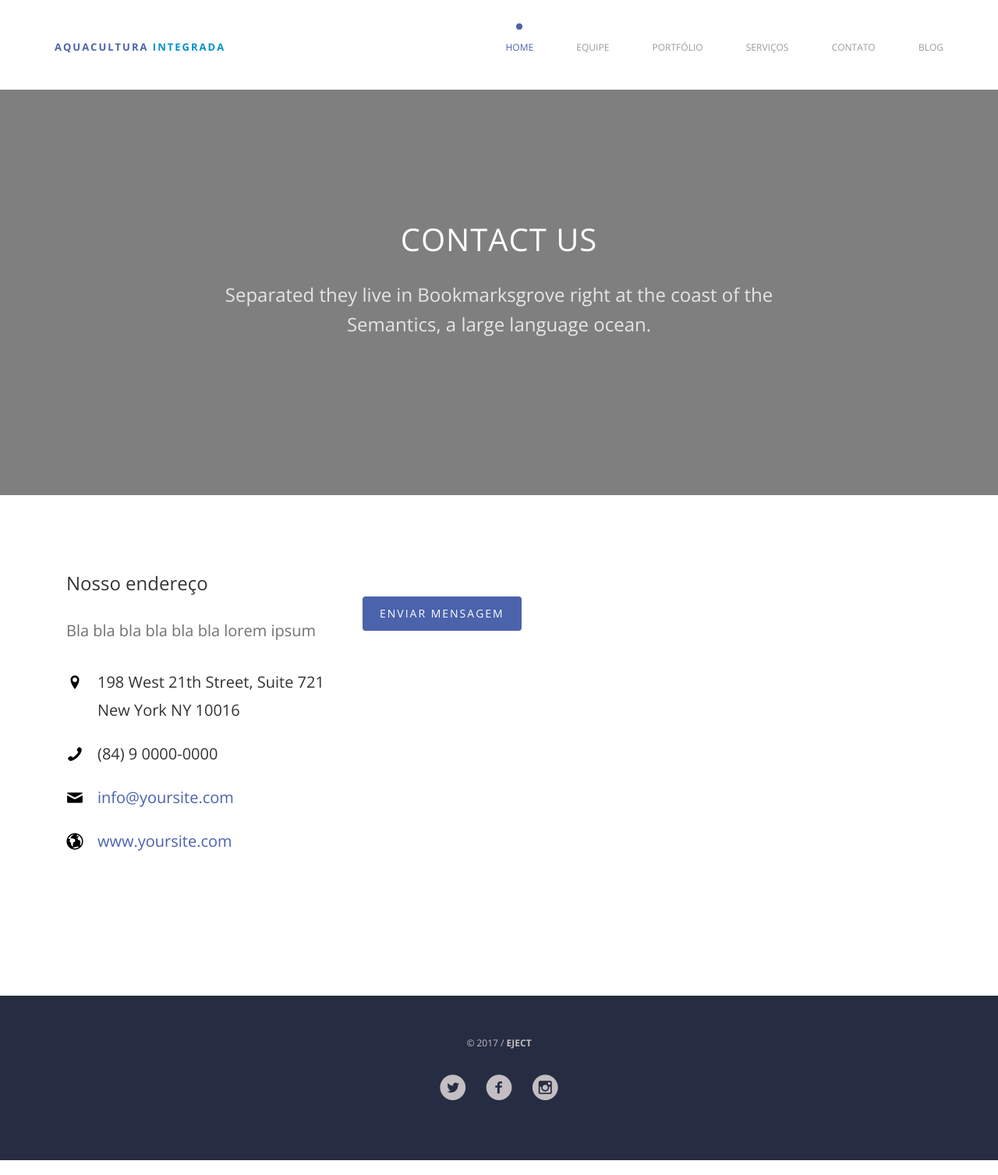
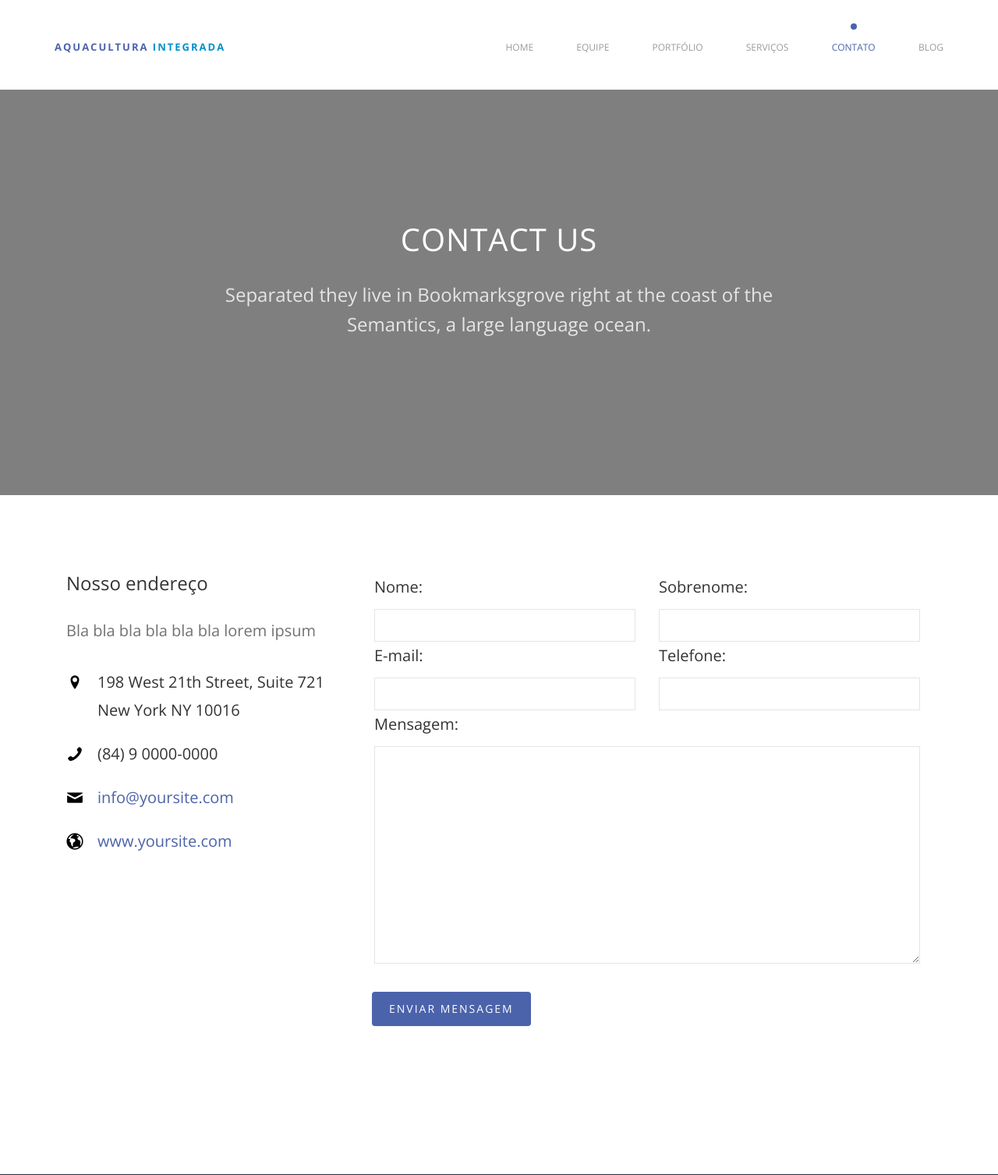
Before and after one commit to barbaravianello/aquaculturaintegrada, a Django app: page /contato in a window 1280 px wide. Shown: the top 1507 px of the page at 78% size. Run offline with Django 3.2, Linux system fonts and the light colour scheme; some libraries are stand-ins or nearby versions; some web fonts are replaced.

Commit message:
#04: Atualizando o formulário para contato

```diff
--- a/aquacultura/home/forms.py
+++ b/aquacultura/home/forms.py
@@ -1,35 +1,34 @@
 from django import forms
 from django.core.mail import send_mail
 from django.conf import settings
-from home import views
-
 
 class ContactAquacultura(forms.Form):
 
-	name = forms.CharField(label = 'Nome', widget=forms.TextInput(attrs={'class':'form-group', 'placeholder':'Nome', 'required':'required'}))
-	lastname = forms.CharField(label = 'Sobrenome', widget=forms.TextInput(attrs={'class':'form-group', 'placeholder':'Nome', 'required':'required'}))
-	email = forms.EmailField(label = 'E-mail', widget=forms.TextInput(attrs={'class':'form-group', 'placeholder':'seuemail@gmail.com', 'required':'required', 'type': 'email'}) )
-	phone = forms.IntegerField(label='Telefone', widget=forms.TextInput(attrs={'class':'form-group', 'placeholder':'(84) 3245-2124', 'required':'required', 'type': 'phone'}))
-	message = forms.CharField(label='Mensagem', widget=forms.Textarea(attrs={'class':'form-group','placeholder':'Escreva sua mensagem', 'required':'required'}))
+	name = forms.CharField(label = 'Nome', widget=forms.TextInput(attrs={'class':'form-control', 'required':'required'}))
+	lastname = forms.CharField(label = 'Sobrenome', widget=forms.TextInput(attrs={'class':'form-control','required':'required'}))
+	email = forms.EmailField(label = 'E-mail', widget=forms.TextInput(attrs={'class':'form-control','required':'required', 'type': 'email'}) )
+	phone = forms.IntegerField(label='Telefone', widget=forms.TextInput(attrs={'class':'form-control','required':'required', 'type': 'phone'}))
+	message = forms.CharField(label='Mensagem', widget=forms.Textarea(attrs={'class':'form-control', 'rows': 10, 'cols': 30, 'required':'required'}))
 
 
 	def send_mail(self):
 		message = '--------------------------------------------------------------------------------\n'
-		message += ' [CONTATO - SITE] Novo email de contato no site MetalPlan \n'
+		message += ' [CONTATO - SITE] Novo email de contato no site Aquacultura \n'
 		message += '--------------------------------------------------------------------------------\n'
-		message += 'NOME: %(name)s \n'
+		message += 'NOME: %(name)s' + ' %(lastname)s \n'
 		message += 'E-MAIL: %(email)s \n'
+		message += 'TELEFONE: %(phone)s \n'
 		message += 'MENSAGEM: %(message)s \n'
 
 
 		context = {
 			'name': self.cleaned_data['name'],
+			'lastname': self.cleaned_data['lastname'],
 			'email': self.cleaned_data['email'],
-			'about': self.cleaned_data['about'],
+			'phone': self.cleaned_data['phone'],
 			'message': self.cleaned_data['message'],
 
 		}
-
-		subject = self.cleaned_data['about']
+		subject = "Novo e-mail de contato no site Aquacultura"
 		message = message % context
 		send_mail(subject, message, settings.DEFAULT_FROM_EMAIL, [settings.CONTACT_EMAIL])
--- a/aquacultura/home/static/css/style.css
+++ b/aquacultura/home/static/css/style.css
@@ -741,6 +741,7 @@ form label {
 #gtco-started .form-inline .form-group {
   width: 100% !important;
   margin-bottom: 10px;
+  border-radius: ;
 }
 #gtco-started .form-inline .form-group .form-control {
   width: 100%;
@@ -1696,10 +1697,6 @@ ba
   box-shadow: none;
 }
 
-input[type="text"] {
-  height: 50px;
-}
-
 .form-group {
   margin-bottom: 30px;
 }
--- a/aquacultura/home/templates/contact.html
+++ b/aquacultura/home/templates/contact.html
@@ -72,11 +72,11 @@
 						</div>
 						<div class="col-md-8 main-nav">
 							<ul class="nav text-right">
-								<li class="active"><a href="{% url 'home:index' %}"><span>Home</span></a></li>
+								<li><a href="{% url 'home:index' %}"><span>Home</span></a></li>
 								<li><a href="{% url 'home:index' %}">Equipe</a></li>
 								<li><a href="{% url 'home:index' %}">Portfólio</a></li>
 								<li><a href="{% url 'home:service' %}">Serviços</a></li>
-								<li><a href="{% url 'home:contact' %}">Contato</a></li>
+								<li class="active"><a href="{% url 'home:contact' %}">Contato</a></li>
 								<li><a>Blog</a></li>
 							</ul>
 						</div>
@@ -111,48 +111,9 @@
 						<li><i class="icon-globe2"></i><a href="#">www.yoursite.com</a></li>
 					</ul>
 				</div>
-				<!--
+
 				<div class="col-md-8 animate-box">
-					<form action="#">
-						<div class="form-group row">
-							<div class="col-md-6 field">
-								<label for="firstname">Nome</label>
-								<input type="text" name="FName" id="firstname" class="form-control">
-							</div>
-							<div class="col-md-6 field">
-								<label for="lastname">Sobrenome</label>
-								<input type="text" name="FName" id="lastname" class="form-control">
-							</div>
-						</div>
-						<div class="form-group row">
-							<div class="col-md-6 field">
-								<label for="email">E-mail</label>
-								<input type="text" name="FName" id="email" class="form-control">
-							</div>
-							<div class="col-md-6 field">
-								<label for="phone">Telefone</label>
-								<input type="text" name="FName" id="phone" class="form-control">
-							</div>
-						</div>
-						<div class="form-group row">
-							<div class="col-md-12 field">
-								<label for="message">Mensagem</label>
-								<textarea name="message" id="message" cols="30" rows="10" class="form-control"></textarea>
-							</div>
-						</div>
-						<div class="form-group row">
-							<div class="col-md-12 field">
-								<input type="submit" id="submit" class="btn btn-primary" value="Enviar Mensagem">
-							</div>
-						</div>
-					</form>
-				</div>
-			</div>
-		</div> -->
-
-		<div class="col-md-8 animate-box">
 					<form role="form" method="POST">
-						<div class="form-group row">
 						{% if is_valid %}
 							<script type="text/javascript">
 		                       alert("Sua mensagem foi enviada com sucesso. A Aquacultura agradece pelo seu contato!");
@@ -160,22 +121,38 @@
                         {% endif %}
                         {% csrf_token %}
                         	<fieldset>
+                        	<style type="text/css">
+                        		.
+                        	</style>
                         	{% for field in form %}
-								<div class="col-md-6 field">
-									<label for="firstname">{{ field.label_tag }}</label>
+                        		{% if field.label == "Mensagem" %}
+								<div class="col-md-12 field">
+									<label for="{{ field.label }}">{{ field.label_tag }}</label>
 									{{ field }}
 								</div>
+								{% else %}
+								<div class="col-md-6 field">
+									<label for="{{ field.label }}">{{ field.label_tag }}</label>
+									{{ field }}
+								</div>
+								{% endif %}
 								{% if field.errors %}
                                     <label for="errors">{{ field.errors }}</label><br><br>
                                 {% endif %}
                             {% endfor %}
                             </fieldset>
-                        </div>
+                            <br>
 						<div class="form-group row">
 							<div class="col-md-12 field">
 								<input type="submit" id="submit" class="btn btn-primary" value="Enviar Mensagem">
 							</div>
 						</div>
+
+						<style type="text/css">
+							.btn{
+								margin-left: 12px;
+							}
+						</style>
 					</form>
 				</div>
 			</div>
--- a/aquacultura/home/templates/services.html
+++ b/aquacultura/home/templates/services.html
@@ -72,10 +72,10 @@
 						</div>
 						<div class="col-md-8 main-nav">
 							<ul class="nav text-right">
-								<li class="active"><a href="{% url 'home:index' %}"><span>Home</span></a></li>
+								<li><a href="{% url 'home:index' %}"><span>Home</span></a></li>
 								<li><a href="{% url 'home:index' %}">Equipe</a></li>
 								<li><a href="{% url 'home:index' %}">Portfólio</a></li>
-								<li><a href="{% url 'home:service' %}">Serviços</a></li>
+								<li class="active"><a href="{% url 'home:service' %}">Serviços</a></li>
 								<li><a href="{% url 'home:contact' %}">Contato</a></li>
 								<li><a>Blog</a></li>
 							</ul>
--- a/aquacultura/home/views.py
+++ b/aquacultura/home/views.py
@@ -9,16 +9,6 @@ def index(request):
 		'teams': teams,
 		'portifolios': portifolios,
 	}
-	if request.method == 'POST':
-		form = ContactAquacultura(request.POST, request.FILES)
-		if form.is_valid():
-			context['is_valid'] = True
-			form.send_mail()
-			form = ContactAquacultura()
-	else:
-		form = ContactAquacultura()
-	context['form'] = form
-
 	return render(request, "index.html", context)
 
 def service(request):
@@ -29,4 +19,14 @@ def service(request):
 	return render(request, "services.html", context)
 
 def contact(request):
-	return render(request, "contact.html")
+	context = {}
+	if request.method == 'POST':
+		form = ContactAquacultura(request.POST or None)
+		if form.is_valid():
+			context['is_valid'] = True
+			form.send_mail()
+			form = ContactAquacultura()
+	else:
+		form = ContactAquacultura()
+	context['form'] = form
+	return render(request, "contact.html", context)
```
